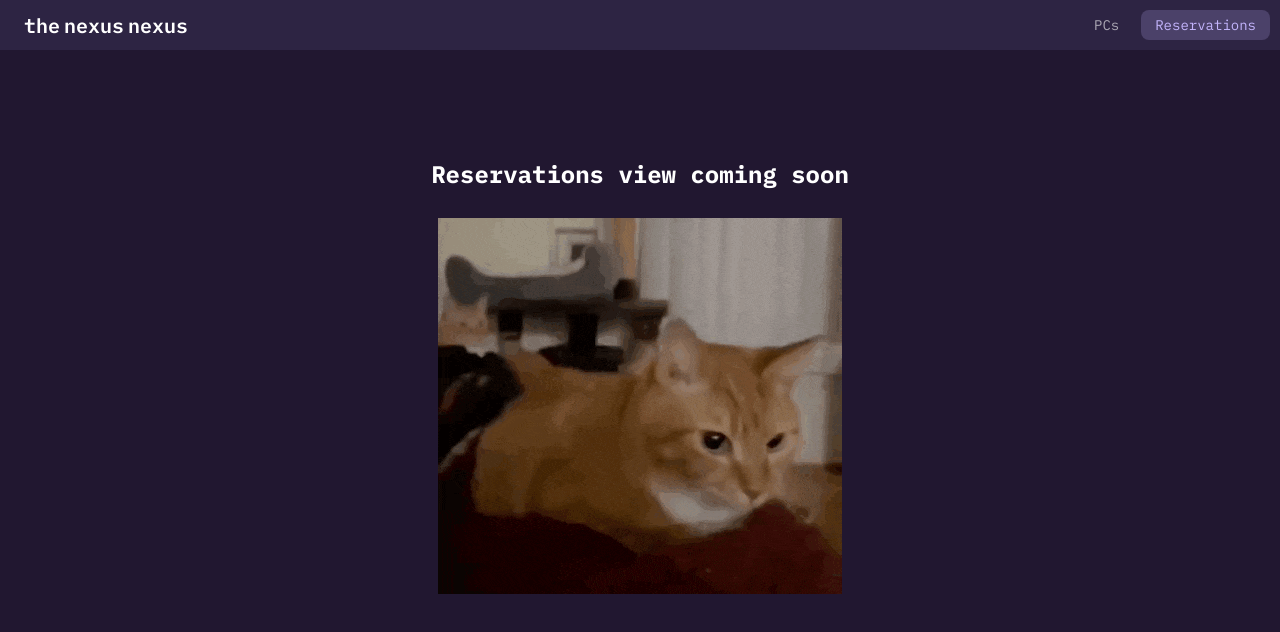
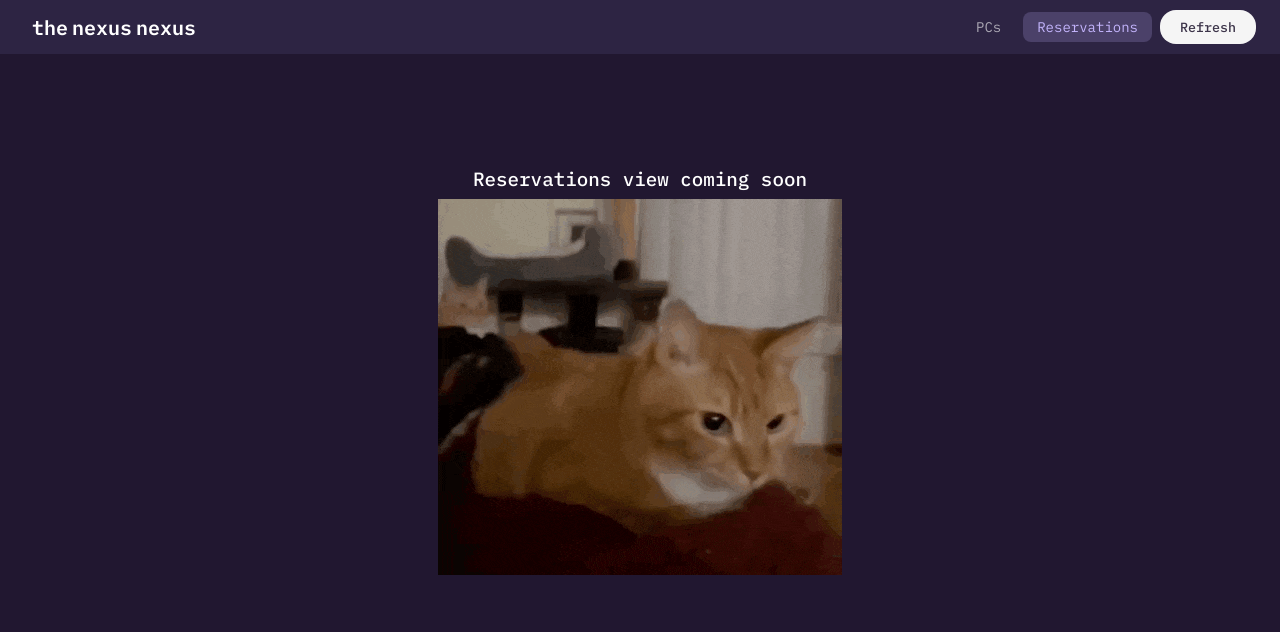
Before and after one commit to hannahbanllana/thenexusnexus, a React (Vite) app: page /reservations in a window 1280 px wide. Shown: the top 632 px of the page. Built offline with nearby package versions, Linux system fonts and the light colour scheme; no server answers.

Commit message:
visual chagnes

```diff
--- a/src/App.css
+++ b/src/App.css
@@ -1,5 +1,4 @@
 main {
-  height: 100vh;
   display: flex;
   flex-direction: column;
 }
@@ -16,13 +15,14 @@ main {
   display: flex;
   align-items: center;
   gap: 2rem;
-  padding: 10px 10px 10px 24px;
+  padding: 10px 24px 10px 32px;
 }
 
 .nav {
   display: flex;
   gap: 0.5rem;
   margin-left: auto;
+  margin-right: -1.5rem;
 }
 
 .nav-item {
@@ -51,8 +51,16 @@ h1 {
   font-weight: 600;
   margin: 0;
   word-spacing: -8px;
+  white-space: nowrap;
 }
 
 body {
   margin: 0;
 }
+
+
+h2 {
+  font-size: 1.2rem;
+  font-weight: 500;
+  margin: 0;
+}
--- a/src/App.jsx
+++ b/src/App.jsx
@@ -64,6 +64,7 @@ function App() {
               Reservations
             </NavLink>
           </nav>
+          <RefreshButton onClick={getPCSData} loading={loading} />
         </div>
       </header>
 
@@ -76,10 +77,9 @@ function App() {
                 {loading && <Loader />}
                 {error && <ErrorHandler />}
                 {!loading && !error && (
-                  <div style={{ position: "relative", paddingTop: "12px" }}>
-                    <RefreshButton onClick={getPCSData} loading={loading} />
+                  <>
                     <PCGrid pcs={pcs} />
-                  </div>
+                  </>
                 )}
               </>
             }
--- a/src/components/pc-grid.css
+++ b/src/components/pc-grid.css
@@ -2,6 +2,8 @@
   display: flex;
   justify-content: center;
   gap: 1rem;
+  padding-top: 18px;
+
 }
 
 .pc-column {
--- a/src/components/refresh-button.css
+++ b/src/components/refresh-button.css
@@ -3,16 +3,9 @@ button {
   color: #3C3449;
   border: none;
   border-radius: 16px;
-  padding: 14px 28px;
-  text-align: center;
+  padding: 8px 20px;
   font-weight: 500;
   font-family: inherit;
-  display: block;
-  margin: 0 auto;
-
-  position: absolute;
-  right: 12px;
-
 }
 
 button:hover:not(:disabled) {
--- a/src/pages/Reservations.css
+++ b/src/pages/Reservations.css
@@ -3,6 +3,7 @@
   justify-content: center;
   align-items: center;
   height: 55vh;
+  font-size: 1.5rem;
   text-align: center;
   margin-top: 6rem;
   color: #fff;
```
